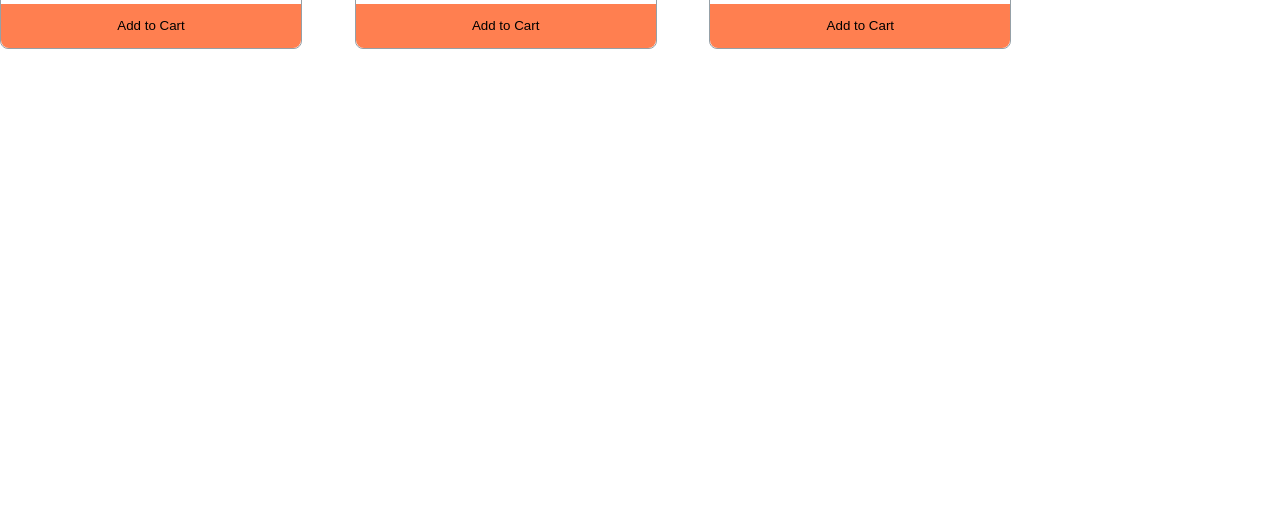
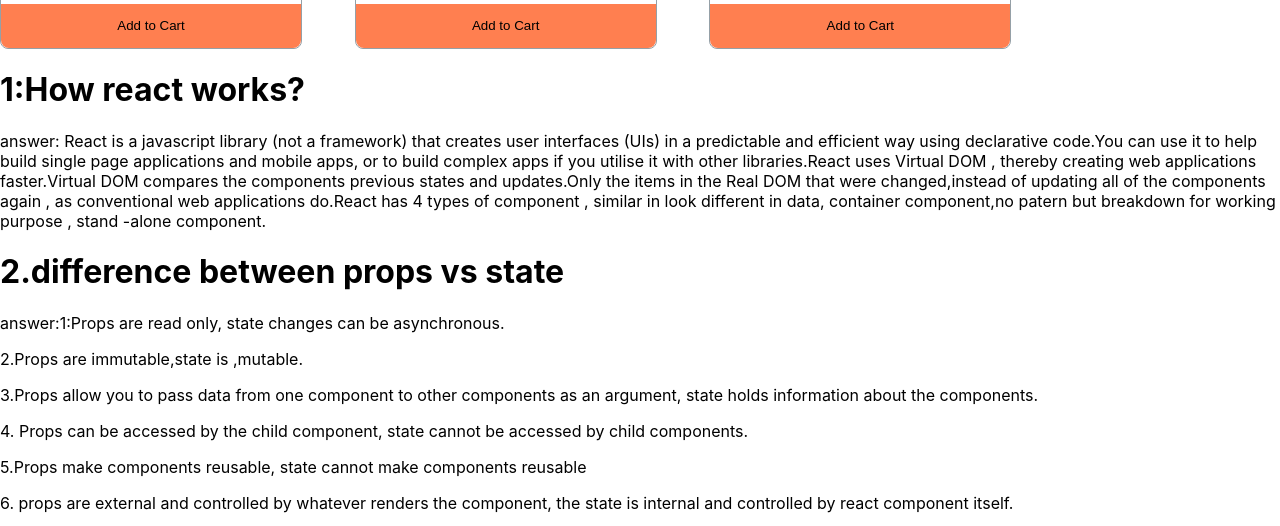
Before and after one commit to asifminhaz/headphone-gallery, a React (Create React App) app: page / in a window 1280 px wide. Shown: the part 1606-2132 px from the top of the page. Before the commit the page ends 1655 px from the top, so only its background shows below. Built offline with nearby package versions, Linux system fonts and the light colour scheme.

Commit message:
bonus questions answer added

```diff
--- a/src/App.js
+++ b/src/App.js
@@ -1,5 +1,6 @@
 
 import './App.css';
+import Bonus from './components/bonus question/Bonus';
 import Carts from './components/Carts/Carts';
 import Header from './components/Header/Header';
 
@@ -8,7 +9,7 @@ function App() {
     <div>
       <Header></Header>
       <Carts></Carts>
-
+      <Bonus></Bonus>
     </div>
   );
 }
--- a/src/components/Carts/Carts.js
+++ b/src/components/Carts/Carts.js
@@ -17,6 +17,9 @@ const Carts = () => {
         setCart(newCart);
     }
 
+    const handleRandomCart = () => {
+        console.log('clicked')
+    }
     return (
         <div className="earphone-container">
             <div className="products-container">
@@ -35,7 +38,7 @@ const Carts = () => {
                         cart.map(item => <h1>{item.name}</h1>)
                     }
 
-                    <button className='button-style'>
+                    <button onClick={handleRandomCart} className='button-style'>
                         <p>Choose 1 For Me</p>
                     </button>
                     <button className='btn2-style'>
--- /dev/null
+++ b/src/components/bonus question/Bonus.js
@@ -0,0 +1,22 @@
+import React from 'react';
+
+const Bonus = () => {
+    return (
+        <div>
+            <h1>
+                1:How react works?
+            </h1>
+            <p>answer: React is a javascript library (not a framework) that creates user interfaces (UIs) in a predictable and efficient way using declarative code.You can use it to help build single page applications and mobile apps, or to build complex apps if you utilise it with other libraries.React uses Virtual DOM , thereby creating web applications faster.Virtual DOM compares the components previous states and updates.Only the items in the Real DOM that were changed,instead of updating all of the components again , as conventional web applications do.React has 4 types of component , similar in look different in data, container component,no patern but breakdown for working purpose , stand -alone component.
+            </p>
+            <h1>2.difference between props vs state</h1>
+            <p>answer:1:Props are read only, state changes can be asynchronous.</p>
+            <p>2.Props are immutable,state is ,mutable.</p>
+            <p>3.Props allow you to pass data from one component to other components as an argument, state holds information about the components.</p>
+            <p>4. Props can be accessed by the child component, state cannot be accessed by child components. </p>
+            <p>5.Props make components reusable, state cannot make components reusable </p>
+            <p>6. props are external and controlled by whatever renders the component, the state is internal and controlled by react component itself. </p>
+        </div>
+    );
+};
+
+export default Bonus;
```
